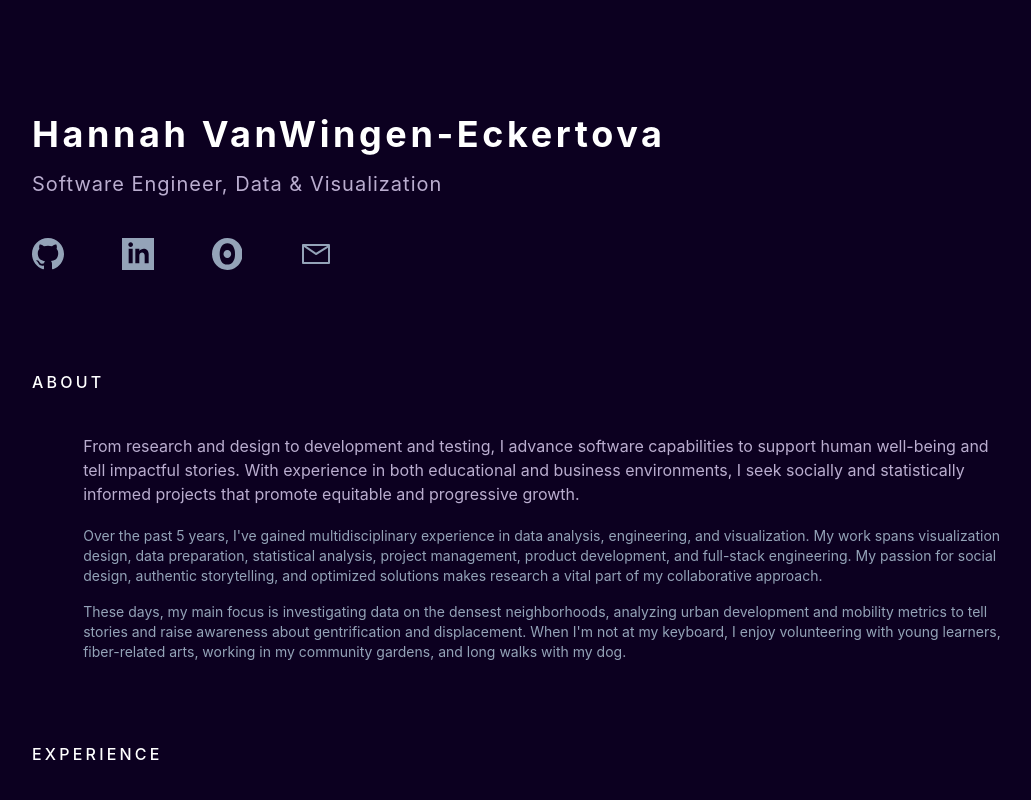
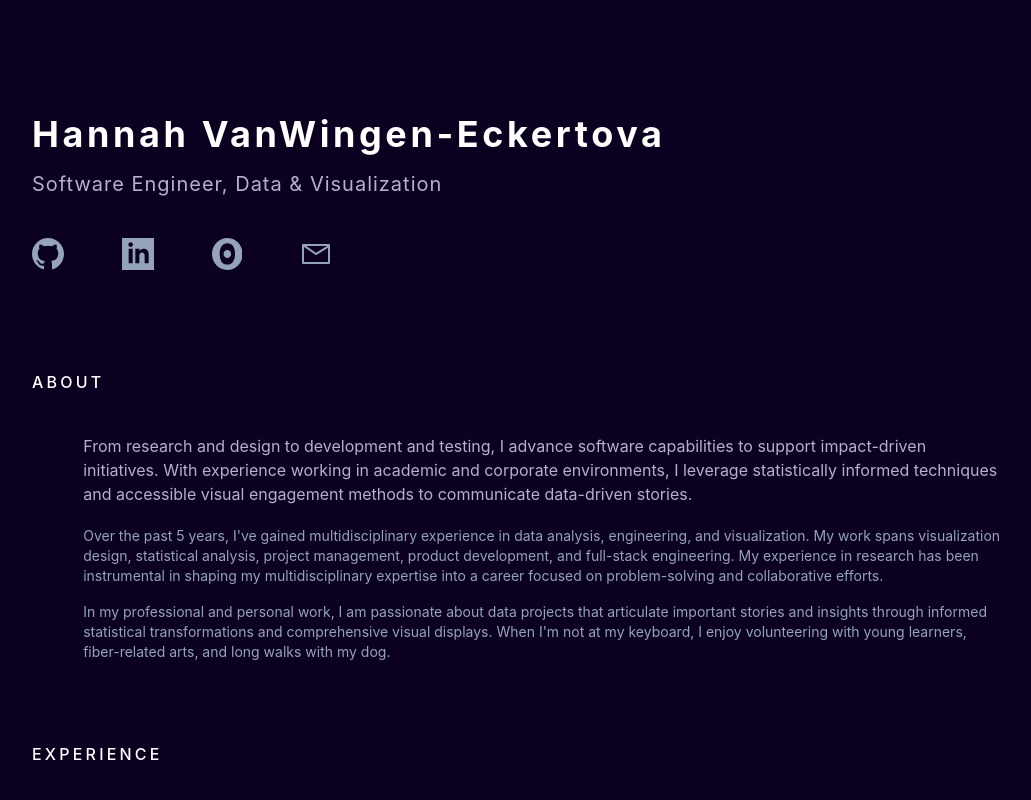
Before and after one commit to hvanova/hvanova.github.io, a Svelte app: page / in a window 1280 px wide. Shown: the top 800 px of the page, without its empty margins (96-1127 px from the left). Built offline with nearby package versions, Linux system fonts and the light colour scheme.

Commit message:
content update

```diff
--- a/content/about.js
+++ b/content/about.js
@@ -1,12 +1,12 @@
 export const name = `Hannah VanWingen-Eckertova`;
 export const title = `Software Engineer, Data & Visualization`;
 
-export const intro = `From research and design to development and testing, I advance software capabilities to support human well-being and tell impactful stories.
-With experience in both educational and business environments, I seek socially and statistically informed projects that promote equitable and progressive growth.`
+export const intro = `From research and design to development and testing, I advance software capabilities to support impact-driven initiatives.
+  With experience working in academic and corporate environments, I leverage statistically informed techniques and accessible visual engagement methods to communicate data-driven stories.`
 export const aboutP1 = `Over the past 5 years, I've gained multidisciplinary experience in data analysis, engineering, and visualization.
-  My work spans visualization design, data preparation, statistical analysis, project management, product development, and full-stack engineering. My passion for social design, authentic storytelling, and optimized solutions makes research a vital part of my collaborative approach.`
-export const aboutP2 = `These days, my main focus is investigating data on the densest neighborhoods, analyzing urban development and mobility metrics to tell stories and raise awareness about gentrification and displacement.
-  When I'm not at my keyboard, I enjoy volunteering with young learners, fiber-related arts, working in my community gardens, and long walks with my dog.`
+  My work spans visualization design, statistical analysis, project management, product development, and full-stack engineering. My experience in research has been instrumental in shaping my multidisciplinary expertise into a career focused on problem-solving and collaborative efforts.`
+export const aboutP2 = `In my professional and personal work, I am passionate about data projects that articulate important stories and insights through informed statistical transformations and comprehensive visual displays.
+  When I'm not at my keyboard, I enjoy volunteering with young learners, fiber-related arts, and long walks with my dog.`
 
 export const links = {
   linkedin: 'https://www.linkedin.com/in/hannah-vanwingen-eckertova-248976115/',
```
Also changed, not shown: 1 other file (tests, documents, lock files or other folders).
